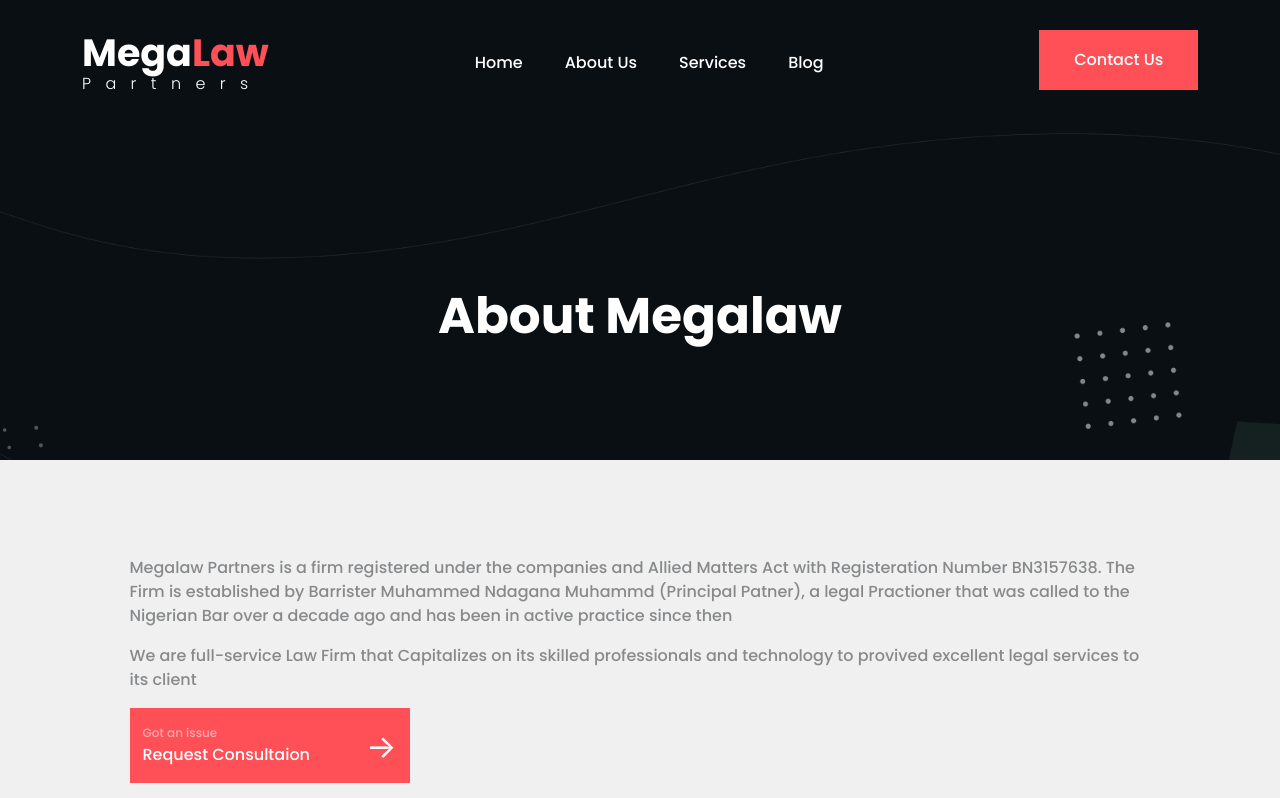
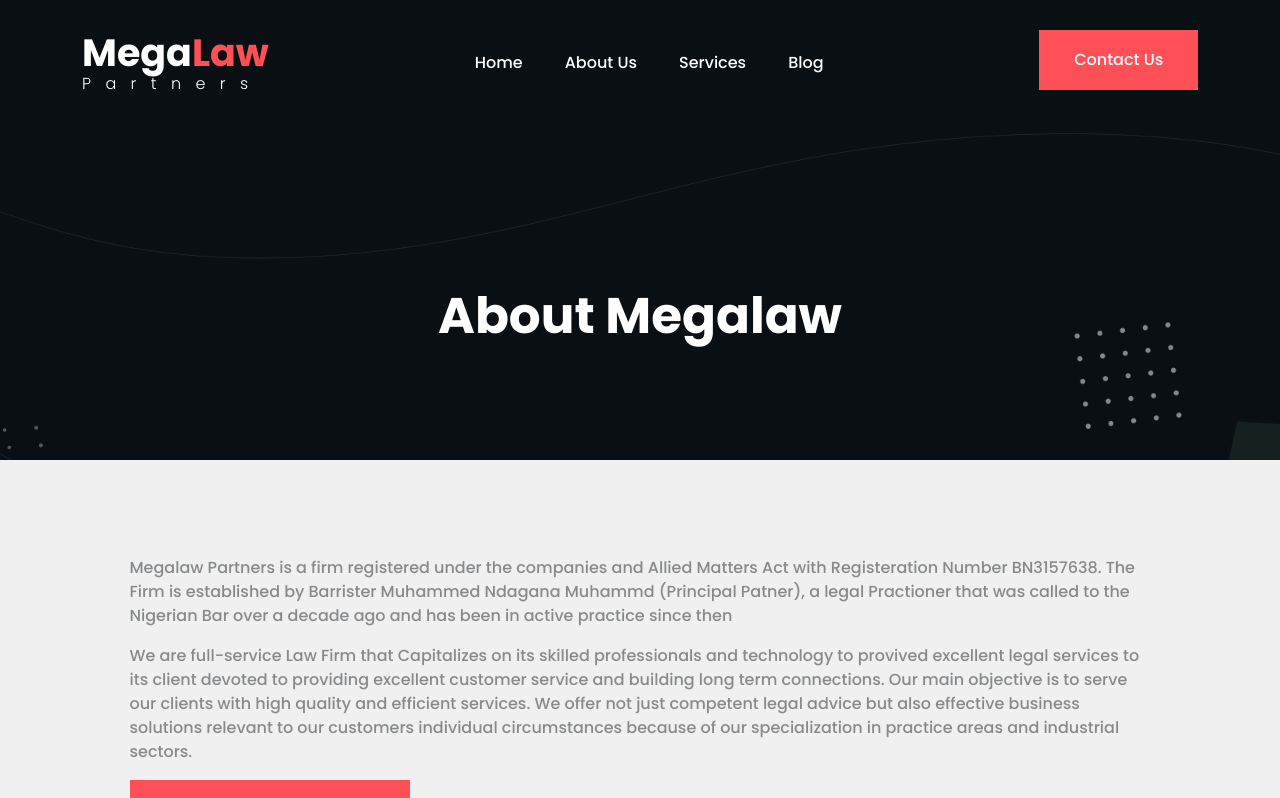
Before and after one commit to adaji025/MegaLaw, a Next.js app: page /about in a window 1280 px wide. Shown: the top 798 px of the page. Built offline with nearby package versions, Linux system fonts and the light colour scheme.

Commit message:
added content to about us

```diff
--- a/pages/about/index.js
+++ b/pages/about/index.js
@@ -62,6 +62,12 @@
               We are full-service Law Firm that Capitalizes on its skilled
               professionals and technology to provived excellent legal services
               to its client
+              devoted to providing excellent customer service and
+              building long term connections. Our main objective is to serve our
+              clients with high quality and efficient services. We offer not
+              just competent legal advice but also effective business solutions
+              relevant to our customers individual circumstances because of our
+              specialization in practice areas and industrial sectors.
             </p>
             <button
               className={`d-block btn text-white ${styles.btn}`}
@@ -155,9 +161,11 @@
             <div className="container">
               <div className="row">
                 {Teams.map((team, i) => {
-                  return <div className="col-md-6 col-lg-3 py-3" key={i}>
-                    <Team team={team}/>
-                  </div>;
+                  return (
+                    <div className="col-md-6 col-lg-3 py-3" key={i}>
+                      <Team team={team} />
+                    </div>
+                  );
                 })}
               </div>
             </div>
```
